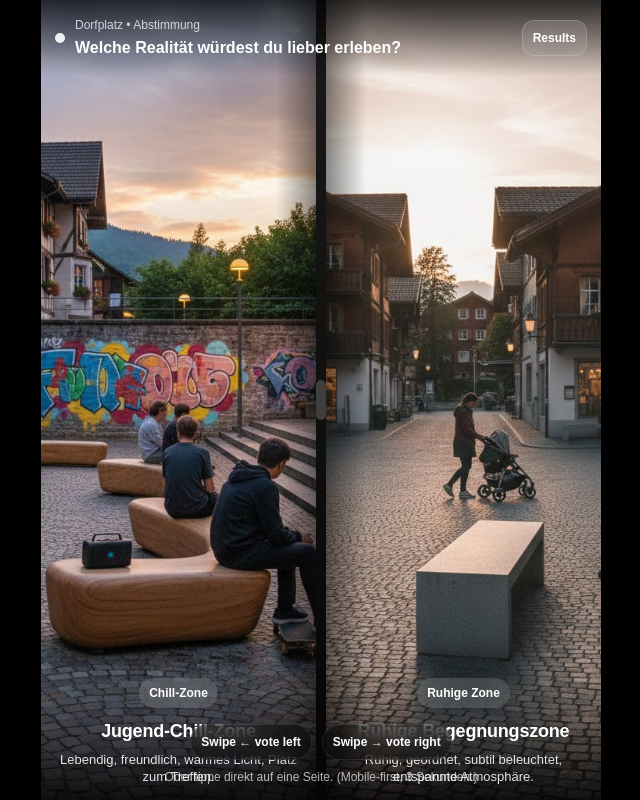
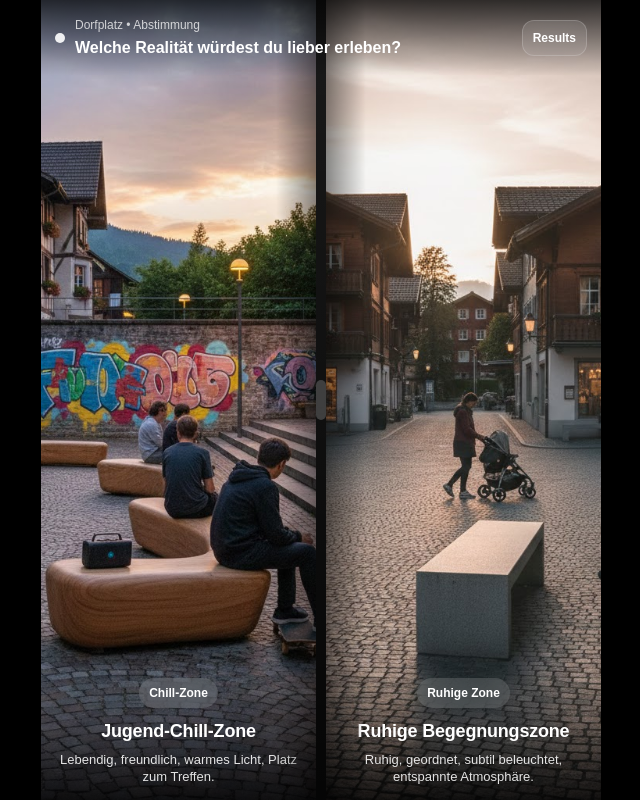
Before and after one commit to Nivoy1799/raumvote, a Next.js app: page / in a window 1280 px wide. Shown: the whole page, without its empty margins (319-959 px from the left). Built offline with nearby package versions, Linux system fonts and the light colour scheme.

Commit message:
removed ignoredeprecations

```diff
--- a/app/page.tsx
+++ b/app/page.tsx
@@ -113,16 +113,6 @@ export default function Home() {
           </button>
         </section>
 
-        {/* Bottom bar (clear affordance) */}
-        <footer style={s.bottom}>
-          <div style={s.hintRow}>
-            <span style={s.hintPill}>Swipe ← vote left</span>
-            <span style={s.hintPill}>Swipe → vote right</span>
-          </div>
-          <div style={s.subHint}>
-            Oder tippe direkt auf eine Seite. (Mobile-first, 3 Sekunden.)
-          </div>
-        </footer>
       </div>
     </main>
   );
--- a/lib/prisma.ts
+++ b/lib/prisma.ts
@@ -1,10 +1,23 @@
 import "dotenv/config";
-import { defineConfig } from "prisma/config";
+import { PrismaClient } from "@prisma/client";
+import { PrismaBetterSqlite3 } from "@prisma/adapter-better-sqlite3";
 
-export default defineConfig({
-  schema: "prisma/schema.prisma",
-  migrations: { path: "prisma/migrations" },
-  datasource: {
-    url: process.env.DATABASE_URL ?? "file:./prisma/dev.db",
-  },
+declare global {
+  // eslint-disable-next-line no-var
+  var prisma: PrismaClient | undefined;
+}
+
+const connectionString =
+  process.env.DATABASE_URL ?? "file:./prisma/dev.db";
+
+const adapter = new PrismaBetterSqlite3({
+  url: connectionString,
 });
+
+export const prisma =
+  global.prisma ??
+  new PrismaClient({
+    adapter,
+  });
+
+if (process.env.NODE_ENV !== "production") global.prisma = prisma;
--- a/tsconfig.json
+++ b/tsconfig.json
@@ -5,7 +5,6 @@
     "target": "ES2023",
     "strict": true,
     "esModuleInterop": true,
-    "ignoreDeprecations": "6.0",
     "lib": ["dom", "dom.iterable", "esnext"],
     "allowJs": true,
     "skipLibCheck": true,
```
Also changed, not shown: 1 other file (tests, documents, lock files or other folders).
